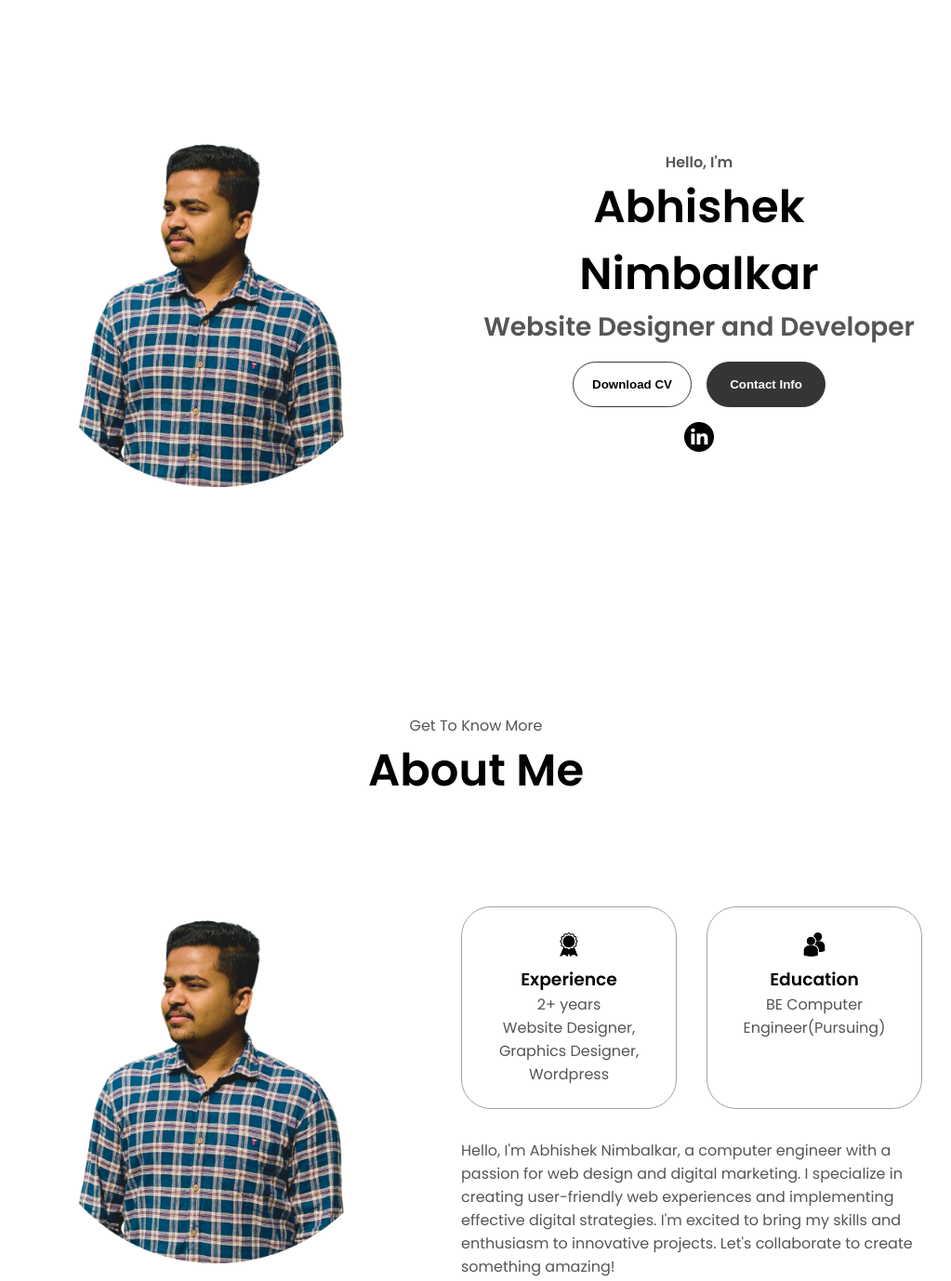
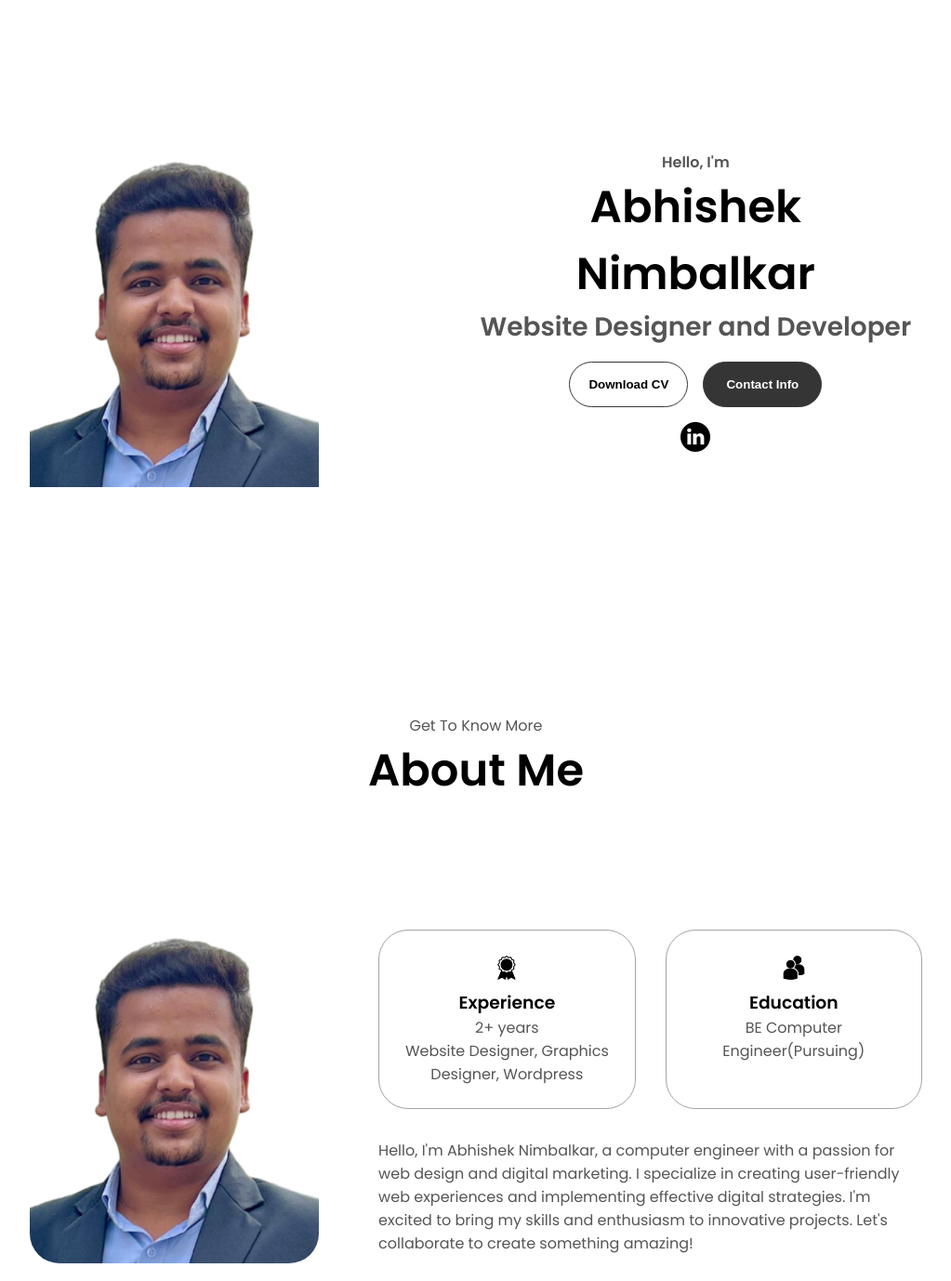
Before and after one commit to AbhishekNimbalkar/My-Portfolio, a plain HTML site: page index.html in a window 1280 px wide. Shown: the part 160-1538 px from the top of the page at 93% size, without its empty margins (128-1151 px from the left). Drawn offline with Linux system fonts and the light colour scheme.

Commit message:
Update index.html

```diff
--- a/index.html
+++ b/index.html
@@ -38,7 +38,7 @@
     </nav>
     <section id="profile">
       <div class="section__pic-container">
-        <img src="./assets/profile-pic.png" alt="Abhishek Doe profile picture" />
+        <img src="./assets/Abhishek Image.png" alt="Abhishek Nimbalkar profile picture" />
       </div>
       <div class="section__text">
         <p class="section__text__p1">Hello, I'm</p>
@@ -71,7 +71,7 @@
       <div class="section-container">
         <div class="section__pic-container">
           <img
-            src="./assets/profile-pic.png"
+            src="./assets/Abhishek Image.png"
             alt="Profile picture"
             class="about-pic"
           />
@@ -283,7 +283,7 @@
             alt="Email icon"
             class="icon contact-icon email-icon"
           />
-          <p><a href="mailto:examplemail@gmail.com">abhishekent2002@gmail.com</a></p>
+          <p><a href="mailto:abhishekent2002@gmail.com">abhishekent2002@gmail.com</a></p>
         </div>
         <div class="contact-info-container">
           <img
```
